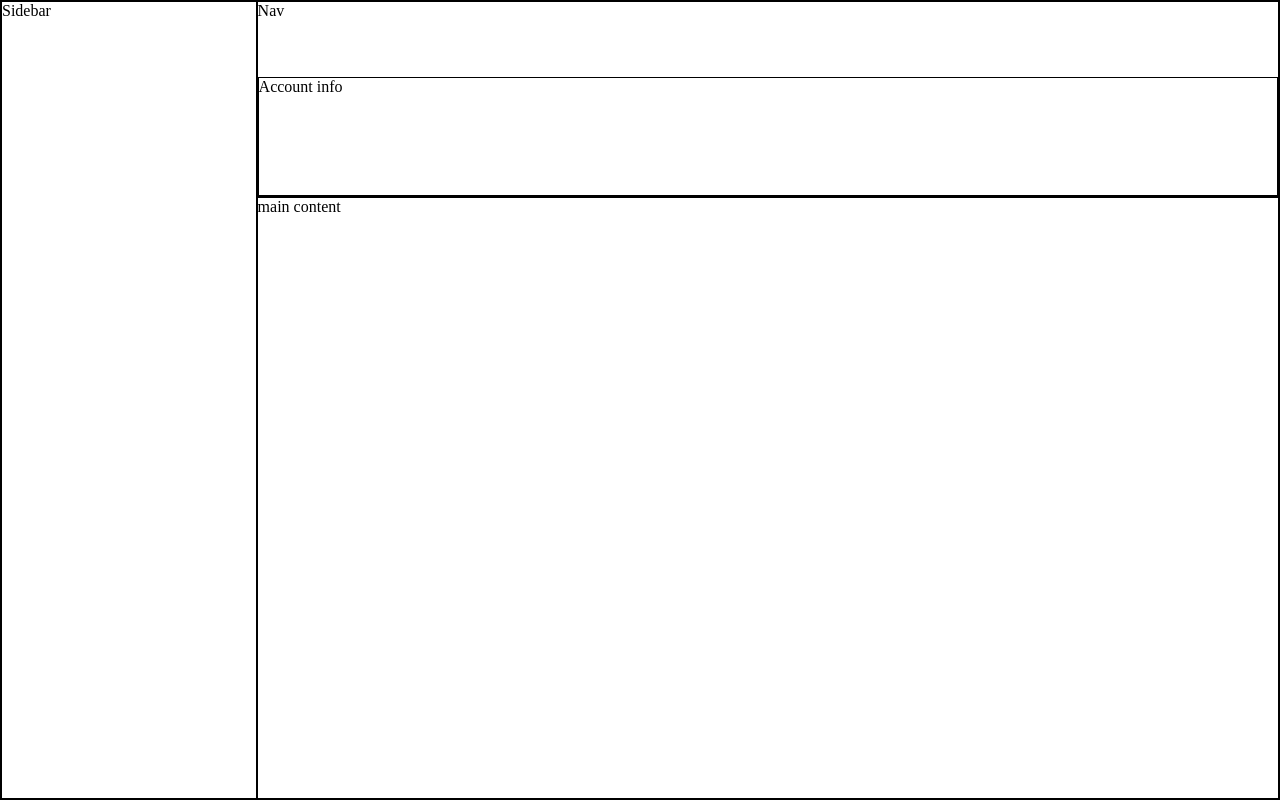
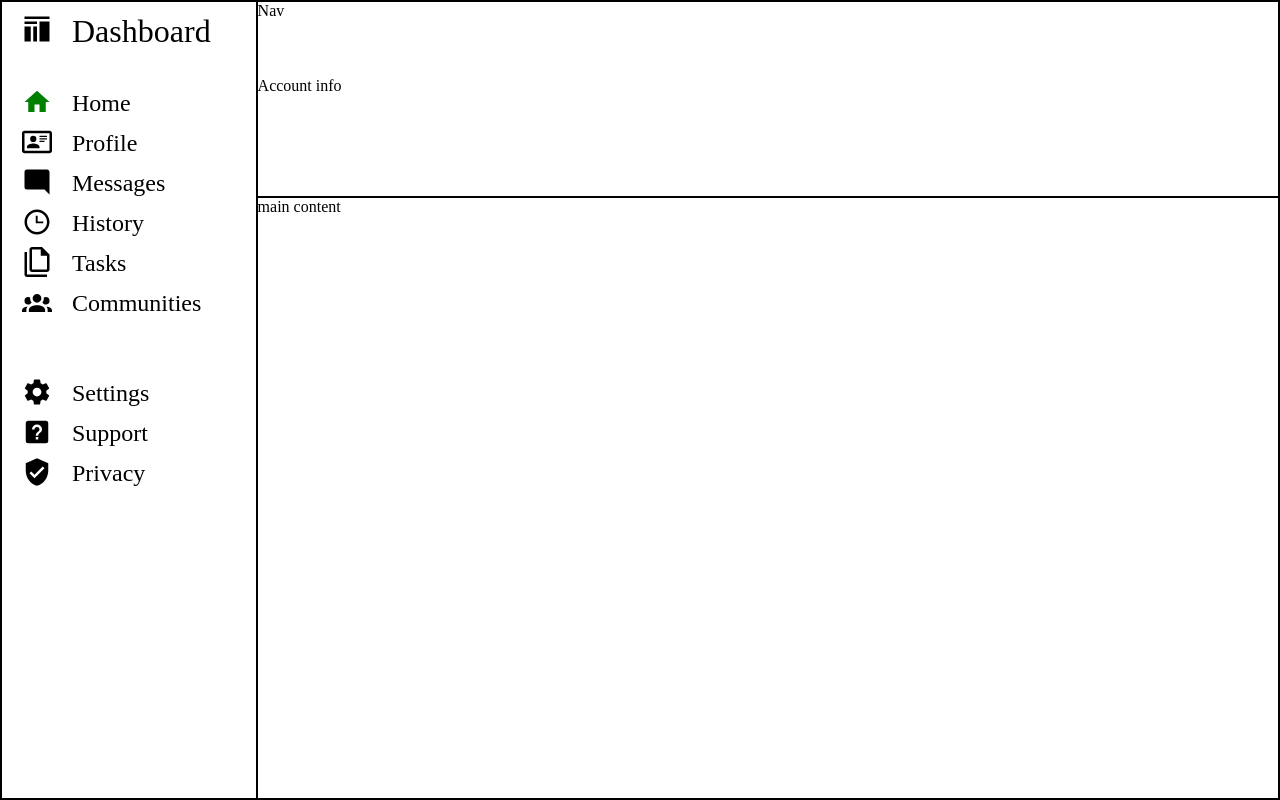
Before and after one commit to cmbitton/admin-dashboard, a plain HTML site: page index.html in a window 1280 px wide. Drawn offline with Linux system fonts and the light colour scheme.

Commit message:
Finish sidebar
Addd icons and labels to sidebar and rough CSS

```diff
--- a/index.html
+++ b/index.html
@@ -14,7 +14,22 @@
             <div class="account-info">Account info</div>
         </header>
         <div class="sidebar">
-            Sidebar
+            <div class="brand-container">
+                <div class="title">Dashboard</div>
+            </div>
+            <div class="menu-container">
+                <div class="home">Home</div>
+                <div class="profile">Profile</div>
+                <div class="messages">Messages</div>
+                <div class="history">History</div>
+                <div class="tasks">Tasks</div>
+                <div class="communities">Communities</div>
+            </div>
+            <div class="settings-container">
+                <div class="settings">Settings</div>
+                <div class="support">Support</div>
+                <div class="privacy">Privacy</div>
+            </div>
         </div>
         <div class="main-content">
             main content
--- a/styles.css
+++ b/styles.css
@@ -11,7 +11,7 @@
     height: 800px;
 }
 
-.content-container div, .content-container header{
+.content-container > div, .content-container > header{
     border: thin solid black;
 }
 .sidebar{
@@ -25,5 +25,75 @@ header{
     grid-template-rows: 75px 1fr;
     grid-column: 2 / 3;
     grid-row: 1 / 3;
+}
 
+/*sidebar*/
+.sidebar{
+    display: grid;
+    padding: 10px 0px;
+    grid-template: 75px auto 1fr / 1fr;
 }
+.brand-container{
+    font-size: clamp(1.3rem, 2.5vw, 2.3rem);
+}
+.title::before{
+    content: url(./icons/chart-tree.svg);
+    display: inline-block;
+    position: relative;
+    top: 2px;
+    padding: 0px 20px;
+    height: 30px;
+    width: 30px;
+}
+.menu-container{
+    margin-bottom: 50px;
+}
+.menu-container div, .settings-container div{
+    font-size: clamp(1rem, 2vw, 1.5rem);
+    margin-bottom: 10px;
+}
+
+/*icons*/
+.home::before,
+.profile::before,
+.messages::before,
+.history::before,
+.tasks::before,
+.communities::before,
+.settings::before,
+.support::before,
+.privacy::before{
+    content: url(./icons/home.svg);
+    display: inline-block;
+    padding: 0px 20px;
+    height: 30px;
+    width: 30px;
+    vertical-align: bottom;
+}
+.profile::before{
+    content: url(./icons/card-account-details-outline.svg);
+}
+
+.messages::before{
+    content: url(./icons/message-reply.svg);
+}
+
+.history::before{
+    content: url(./icons/clock-time-three-outline.svg);
+}
+
+.tasks::before{
+    content: url(./icons/file-multiple-outline.svg);
+}
+.communities::before{
+    content: url(./icons/account-group.svg);
+}
+.settings::before{
+    content: url(./icons/cog.svg);
+}
+.support::before{
+    content: url(./icons/help-box.svg);
+}
+.privacy::before{
+    content: url(./icons/shield-check.svg);
+}
```
Also changed, not shown: icons/account-group.svg (added), icons/card-account-details-outline.svg (added), icons/chart-tree.svg (added), icons/clock-time-three-outline.svg (added), icons/cog.svg (added), icons/file-multiple-outline.svg (added), icons/help-box.svg (added), icons/home.svg (added), icons/message-reply.svg (added), icons/shield-check.svg (added).
